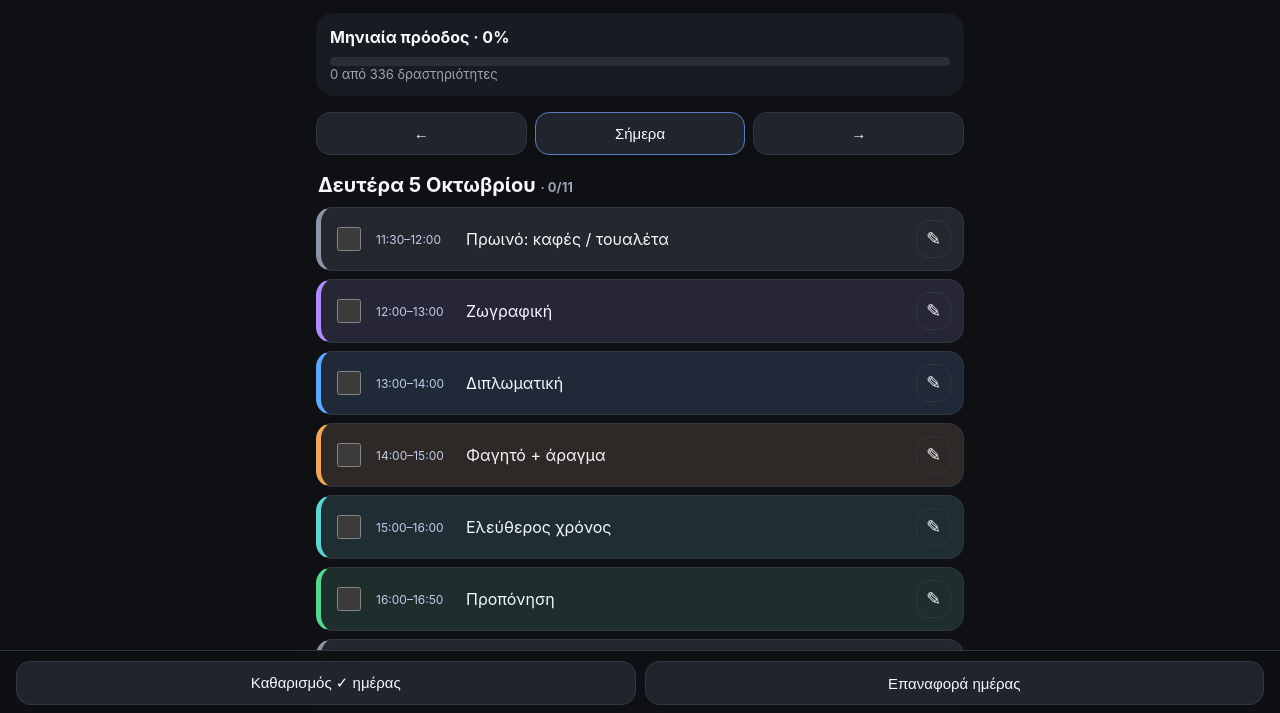
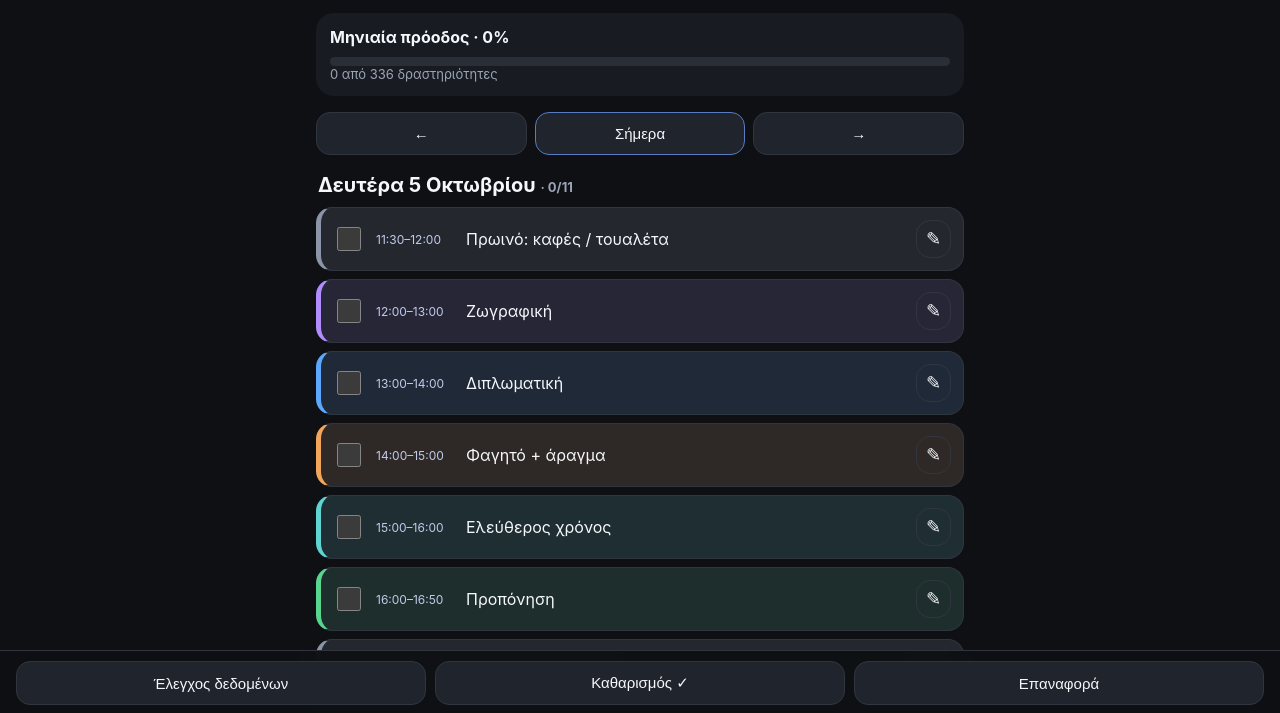
Before and after one commit to venetiasiorou-ux/routine-tracker, a plain HTML site: page index.html in a window 1280 px wide. Shown: the part 85-798 px from the top of the page. Drawn offline with Linux system fonts and the light colour scheme.

Commit message:
Add files via upload

```diff
--- a/index.html
+++ b/index.html
@@ -37,7 +37,7 @@ nav{position:fixed;bottom:0;left:0;right:0;background:rgba(14,16,20,.95);backdro
 <div class="top"><button onclick="move(-1)">←</button><button class="today" onclick="goToday()">Σήμερα</button><button onclick="move(1)">→</button></div>
 <div id="content"></div>
 </main>
-<nav><button onclick="clearChecks()">Καθαρισμός ✓ ημέρας</button><button onclick="restoreDay()">Επαναφορά ημέρας</button></nav>
+<nav><button onclick="inspectStorage()">Έλεγχος δεδομένων</button><button onclick="clearChecks()">Καθαρισμός ✓</button><button onclick="restoreDay()">Επαναφορά</button></nav>
 
 <div class="modal" id="modal" onclick="backdrop(event)">
 <div class="sheet">
@@ -128,6 +128,30 @@ function saveTask(){
 function deleteTask(){if(!editing)return;if(!confirm("Να διαγραφεί αυτή η δραστηριότητα μόνο από αυτή την ημερομηνία;"))return;let a=materialize(day),i=a.findIndex(x=>x.id===editing);if(i>=0)a.splice(i,1);saveDB();closeModal();render()}
 function clearChecks(){let a=materialize(day);a.forEach(x=>x.done=false);saveDB();render()}
 function restoreDay(){if(!confirm("Να επανέλθει μόνο αυτή η ημερομηνία στο αρχικό πρόγραμμα;"))return;delete db.dates[dateKey(day)];saveDB();render()}
+
+function inspectStorage(){
+ const wanted=[
+  "october_2026_daily_checklist_v1",
+  "octoberRoutine2026",
+  "octoberRoutine2026.custom",
+  "octoberRoutine2026.v4.ticks",
+  "octoberRoutine2026.v4.custom",
+  "routine.userData",
+  "routine.migrationDone"
+ ];
+ const found=[];
+ for(let i=0;i<localStorage.length;i++){
+   const k=localStorage.key(i);
+   let v=localStorage.getItem(k)||"";
+   if(wanted.includes(k)||/routine|october/i.test(k)){
+     found.push(k+"  ("+v.length+" χαρακτήρες)");
+   }
+ }
+ const msg=found.length
+   ? "Βρέθηκαν τα παρακάτω αποθηκευμένα δεδομένα:\n\n"+found.join("\n")+"\n\nΒγάλε screenshot αυτής της οθόνης και στείλε μου."
+   : "Δεν βρέθηκαν παλιά Routine/October δεδομένα σε αυτό το localStorage.\n\nΒγάλε screenshot και στείλε μου.";
+ alert(msg);
+}
 function updateMonth(){let total=0,done=0;for(let d=1;d<=31;d++){let a=currentTasks(d);total+=a.length;done+=a.filter(x=>x.done).length}let p=total?Math.round(done/total*100):0;monthText.textContent=`Μηνιαία πρόοδος · ${p}%`;monthFill.style.width=p+"%";monthStats.textContent=`${done} από ${total} δραστηριότητες`}
 render();
 </script>
```
